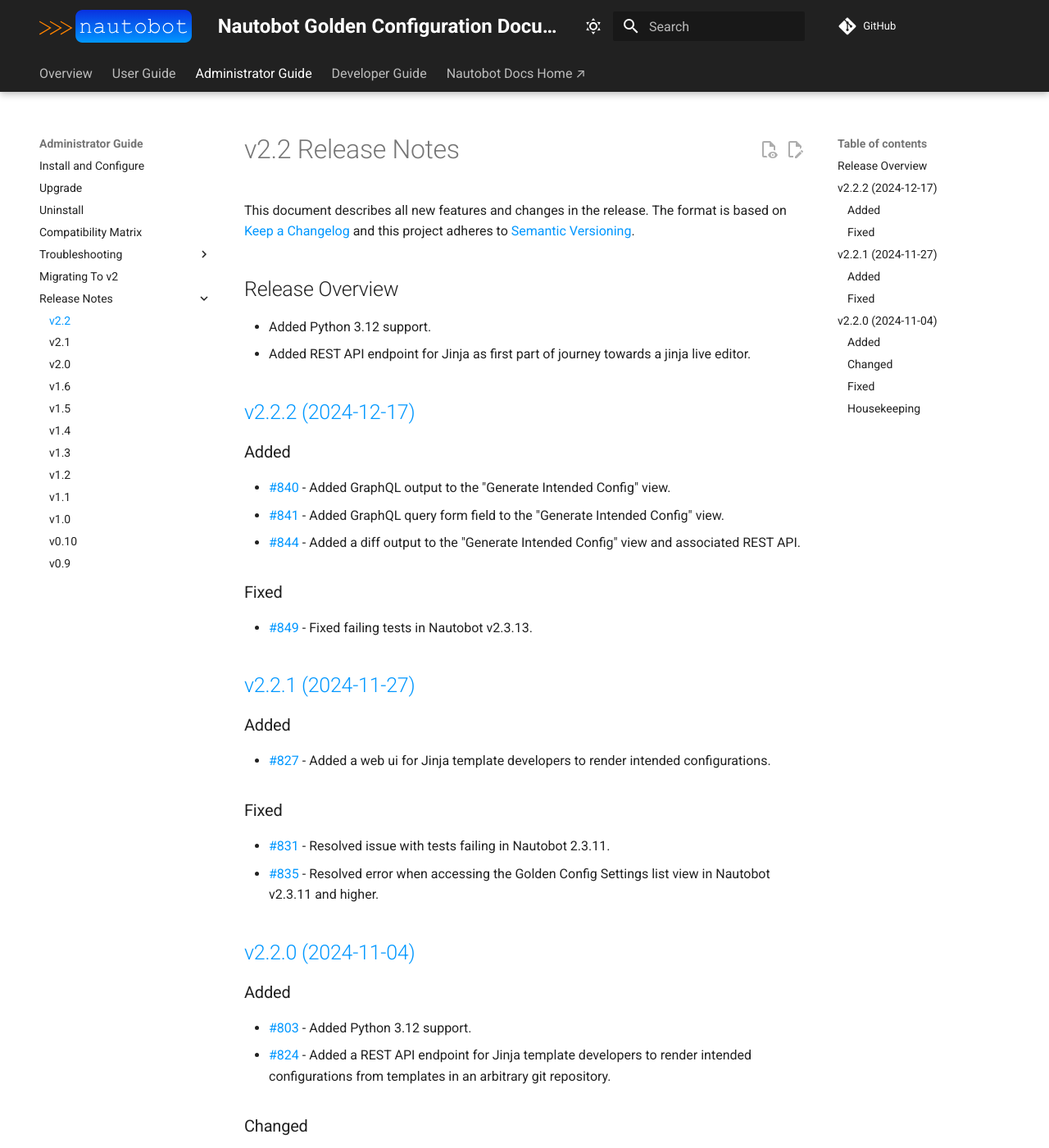
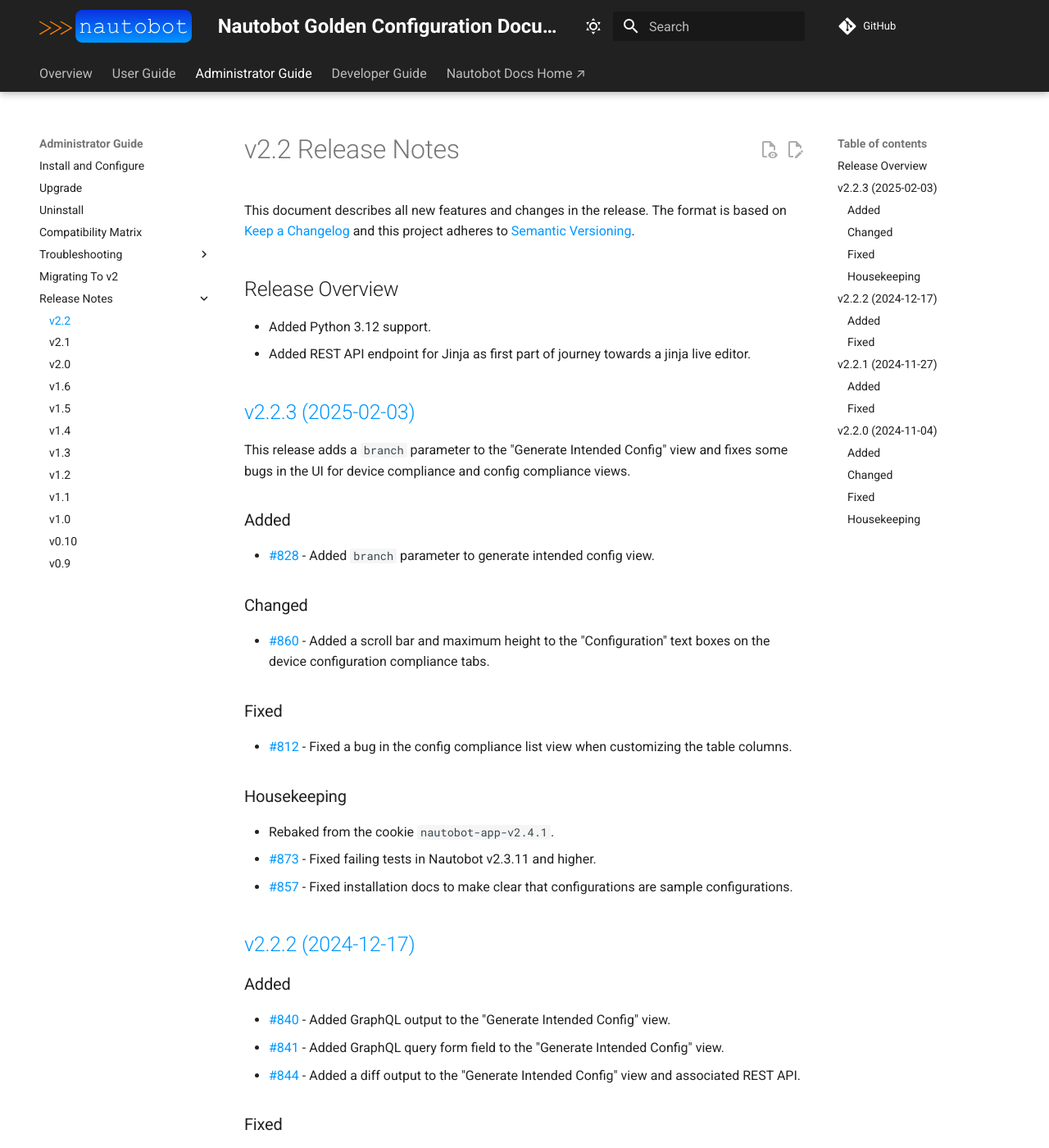
Before and after one commit to nautobot/nautobot-app-golden-config, an MkDocs documentation site: the page built from docs/admin/release_notes/version_2.2.md, in a window 1280 px wide and 1400 px high. Shown: the whole window at 82% size. Built offline with MkDocs 1.6.1 and Material for MkDocs 9.7.7, drawn with Linux system fonts in a browser that asks for light colours; comment, search, counter and statistics services are not loaded.

Commit message:
release v2.2.3

```diff
--- a/docs/admin/release_notes/version_2.2.md
+++ b/docs/admin/release_notes/version_2.2.md
@@ -7,6 +7,28 @@
 
 - Added Python 3.12 support.
 - Added REST API endpoint for Jinja as first part of journey towards a jinja live editor.
+
+## [v2.2.3 (2025-02-03)](https://github.com/nautobot/nautobot-app-golden-config/releases/tag/v2.2.3)
+
+This release adds a `branch` parameter to the "Generate Intended Config" view and fixes some bugs in the UI for device compliance and config compliance views.
+
+### Added
+
+- [#828](https://github.com/nautobot/nautobot-app-golden-config/issues/828) - Added `branch` parameter to generate intended config view.
+
+### Changed
+
+- [#860](https://github.com/nautobot/nautobot-app-golden-config/issues/860) - Added a scroll bar and maximum height to the "Configuration" text boxes on the device configuration compliance tabs.
+
+### Fixed
+
+- [#812](https://github.com/nautobot/nautobot-app-golden-config/issues/812) - Fixed a bug in the config compliance list view when customizing the table columns.
+
+### Housekeeping
+
+- Rebaked from the cookie `nautobot-app-v2.4.1`.
+- [#873](https://github.com/nautobot/nautobot-app-golden-config/issues/873) - Fixed failing tests in Nautobot v2.3.11 and higher.
+- [#857](https://github.com/nautobot/nautobot-app-golden-config/issues/857) - Fixed installation docs to make clear that configurations are sample configurations.
 
 ## [v2.2.2 (2024-12-17)](https://github.com/nautobot/nautobot-app-golden-config/releases/tag/v2.2.2)
 
--- a/pyproject.toml
+++ b/pyproject.toml
@@ -1,6 +1,6 @@
 [tool.poetry]
 name = "nautobot-golden-config"
-version = "2.2.2"
+version = "2.2.3"
 description = "An app for configuration on nautobot"
 authors = ["Network to Code, LLC <opensource@networktocode.com>"]
 license = "Apache-2.0"
```
Also changed, not shown: 6 other files.
